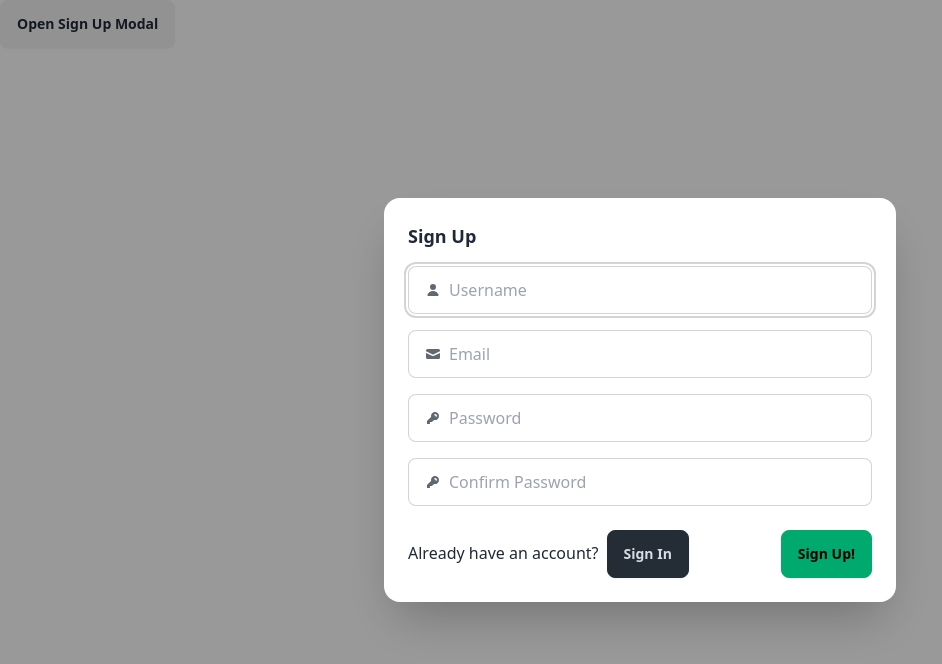
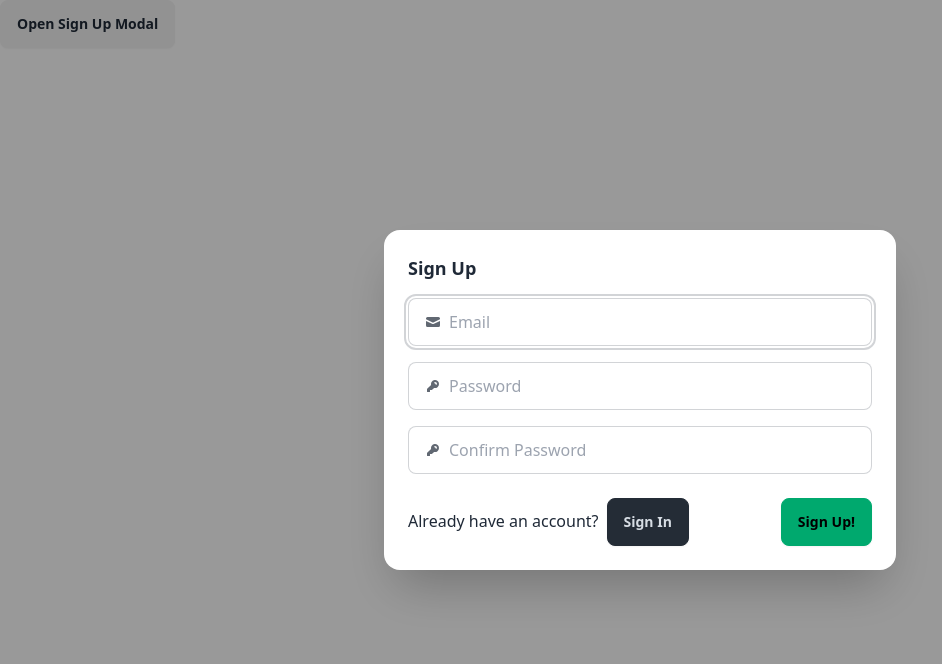
Before and after one commit to Lazerson-Design/event-scheduler, a React (Vite) app: page / in a window 1280 px wide. Shown: the top 664 px of the page, without its empty margins (0-942 px from the left). Built offline with nearby package versions, Linux system fonts and the light colour scheme.

Commit message:
signup page fertig

```diff
--- a/src/pages/SignUpPage.jsx
+++ b/src/pages/SignUpPage.jsx
@@ -1,6 +1,72 @@
-import React from "react";
+import React, { useState } from "react";
+import { useNavigate } from "react-router-dom";
 
 export default function SignUpPage() {
+  // Adding useState to manage form data (email, password, confirm password)
+  const [formData, setFormData] = useState({
+    email: "",
+    password: "",
+    confirmPassword: "", // Adding confirm password for additional logic
+  });
+
+  // useNavigate hook to programmatically navigate after successful sign-up
+  const navigate = useNavigate();
+
+  // Handle input changes for all form fields
+  const handleChange = (e) =>
+    setFormData((prev) => ({
+      ...prev, // Preserve previous state
+      [e.target.name]: e.target.value, // Update the state for the field that changed
+    }));
+
+  // Handle form submission to sign up the user
+  const handleSubmit = async (e) => {
+    e.preventDefault(); // Prevent form from refreshing the page
+
+    // Check if password and confirm password match
+    if (formData.password !== formData.confirmPassword) {
+      alert("Passwords do not match!"); // Show an alert if they don't match
+      return; // Prevent form submission if passwords don't match
+    }
+
+    // Log the form data before making the API call
+    console.log("Form Data:", formData);
+
+    try {
+      // API call to sign up the user
+      const res = await fetch(import.meta.env.VITE_API_URL + "/api/users", {
+        method: "POST",
+        headers: {
+          "Content-Type": "application/json", // Sending JSON data
+        },
+        body: JSON.stringify({
+          email: formData.email,
+          password: formData.password,
+        }),
+      });
+
+      /* ERROR MESSAGES */
+      if (res.status === 409) {
+        // Handle user already exists error
+        alert("User with this email already exists.");
+        return;
+      }
+
+      if (!res.ok) {
+        // Handle other errors
+        throw new Error("Something went wrong!");
+      }
+
+      const data = await res.json();
+      console.log(data);
+
+      // Navigate to login page after successful sign-up
+      navigate("/signin");
+    } catch (error) {
+      console.error(error);
+    }
+  };
+
   return (
     <div className="container mx-auto">
       {/* Button to open the Sign Up modal */}
@@ -16,26 +82,8 @@ export default function SignUpPage() {
         <div className="modal-box">
           <h3 className="font-bold text-lg">Sign Up</h3>
 
-          {/* Form to handle user sign up */}
-          <form method="dialog">
-            {/* Username Input */}
-            <label className="input input-bordered flex items-center gap-2 mt-4">
-              <svg
-                xmlns="http://www.w3.org/2000/svg"
-                viewBox="0 0 16 16"
-                fill="currentColor"
-                className="h-4 w-4 opacity-70"
-              >
-                <path d="M8 8a3 3 0 1 0 0-6 3 3 0 0 0 0 6ZM12.735 14c.618 0 1.093-.561.872-1.139a6.002 6.002 0 0 0-11.215 0c-.22.578.254 1.139.872 1.139h9.47Z" />
-              </svg>
-              <input
-                type="text"
-                className="grow"
-                placeholder="Username"
-                required
-              />
-            </label>
-
+          {/* Updated form to handle form submission and controlled inputs */}
+          <form onSubmit={handleSubmit}>
             {/* Email Input */}
             <label className="input input-bordered flex items-center gap-2 mt-4">
               <svg
@@ -51,6 +99,9 @@ export default function SignUpPage() {
                 type="email"
                 className="grow"
                 placeholder="Email"
+                name="email" // Name attribute for state binding
+                value={formData.email} // Bind to formData.email
+                onChange={handleChange} // Update state on input change
                 required
               />
             </label>
@@ -73,6 +124,9 @@ export default function SignUpPage() {
                 type="password"
                 className="grow"
                 placeholder="Password"
+                name="password" // Name attribute for state binding
+                value={formData.password} // Bind to formData.password
+                onChange={handleChange} // Update state on input change
                 required
               />
             </label>
@@ -87,7 +141,7 @@ export default function SignUpPage() {
               >
                 <path
                   fillRule="evenodd"
-                  d="M14 6a4 4 0 0 1-4.899 3.899l-1.955 1.955a.5.5 0 0 1-.353.146H5v1.5a.5.5 0 0 1-.5.5h-2a.5.5 0 0 1-.5-.5v-2.293a.5.5 0 0 1 .146-.353l3.955-3.955A4 4 0 1 1 14 6Zm-4-2a.75.75 0 0 0 0 1.5.5.5 0 0 1 .5.5.75.75 0 0 0 1.5 0 2 2 0 0 0-2-2Z"
+                  d="M14 6a4 4 0 0 1-4.899 3.899l-1.955 1.955a.5.5 0 0 1-.353.146H5v1.5a.5.5 0 0 1-.5.5h-2a.5.5 0 0 1-.5-.5v-2.293a.5.5 0 0 1 .146-.353l3.955-3.955A4 4 1 1 1 14 6Zm-4-2a.75.75 0 0 0 0 1.5.5.5 0 0 1 .5.5.75.75 0 0 0 1.5 0 2 2 0 0 0-2-2Z"
                   clipRule="evenodd"
                 />
               </svg>
@@ -95,6 +149,9 @@ export default function SignUpPage() {
                 type="password"
                 className="grow"
                 placeholder="Confirm Password"
+                name="confirmPassword" // Name attribute for state binding
+                value={formData.confirmPassword} // Bind to formData.confirmPassword
+                onChange={handleChange} // Update state on input change
                 required
               />
             </label>
@@ -104,7 +161,11 @@ export default function SignUpPage() {
               <div>
                 {/* Link to Sign In for users who already have an account */}
                 <p className="inline mr-2">Already have an account?</p>
-                <button type="button" className="btn btn-active btn-neutral">
+                <button
+                  type="button"
+                  className="btn btn-active btn-neutral"
+                  onClick={() => navigate("/signin")} // Use navigate to redirect to the Sign In page
+                >
                   Sign In
                 </button>
               </div>
--- /dev/null
+++ b/src/pages/signinlogic.jsx
@@ -0,0 +1,84 @@
+import { useState } from "react";
+// import { useNavigate } from 'react-router-dom';  // Uncomment if navigation is needed after login
+
+// Defining the LogIn functional component
+const LogIn = () => {
+  // Using useState to manage form data (email and password) as a state object
+  const [formData, setFormData] = useState({
+    email: "", // Initial state for email
+    password: "", // Initial state for password
+  });
+
+  // const navigate = useNavigate();  // useNavigate hook can be used to redirect after successful login
+
+  // Handler function for form input changes. This function is called whenever the user types in the form fields.
+  // It updates the formData state with the new input value.
+  const handleChange = (e) =>
+    setFormData((prev) => ({
+      ...prev, // Spread the previous state
+      [e.target.name]: e.target.value, // Dynamically update the specific field (either email or password) based on the input field's name
+    }));
+
+  // Handler function for form submission. This function is called when the form is submitted.
+  const handleSubmit = async (e) => {
+    e.preventDefault(); // Prevent the default form submission behavior (page reload)
+
+    try {
+      // Sending a POST request to the server to log in the user.
+      const res = await fetch(
+        import.meta.env.VITE_API_URL + "/api/auth/login",
+        {
+          method: "POST", // HTTP method
+          headers: {
+            "Content-Type": "application/json", // Sending the request as JSON
+          },
+          body: JSON.stringify(formData), // Converting the form data (email and password) into a JSON string for the request body
+        }
+      );
+
+      // Parsing the response data as JSON
+      const data = await res.json();
+      console.log(data); // Logging the response data (e.g., token, user info)
+
+      // Optionally, after successful login, navigate to a different page
+      // navigate('/dashboard');  // Uncomment and update this line to redirect after login, if needed
+    } catch (error) {
+      // Logging any error that occurs during the request
+      console.error(error);
+    }
+  };
+
+  // The return statement defines the UI of the component
+  return (
+    <div>
+      {/* Displaying a title for the log-in form */}
+      Log in
+      {/* Form element, onSubmit triggers handleSubmit */}
+      <form onSubmit={handleSubmit}>
+        {/* Input field for email, name and value are bound to the formData state */}
+        <input
+          type="email"
+          name="email"
+          placeholder="email"
+          value={formData.email} // Controlled input, value is bound to formData.email
+          onChange={handleChange} // Calls handleChange when the input changes
+        />
+        <br />
+        {/* Input field for password */}
+        <input
+          type="password"
+          name="password"
+          placeholder="password"
+          value={formData.password} // Controlled input, value is bound to formData.password
+          onChange={handleChange} // Calls handleChange when the input changes
+        />
+        <br />
+        {/* Submit button */}
+        <button>Submit</button>
+      </form>
+    </div>
+  );
+};
+
+// Exporting the LogIn component as the default export
+export default LogIn;
--- /dev/null
+++ b/src/pages/signuplogic.jsx
@@ -0,0 +1,87 @@
+{
+  /* BASIC FUNKTIONEN FÜR SIGN UP */
+}
+// Importing necessary hooks from React and react-router-dom
+import { useState } from "react";
+import { useNavigate } from "react-router-dom";
+
+// Defining the SignUp functional component
+const SignUp = () => {
+  // Using useState to manage form data (email and password) as a state object
+  const [formData, setFormData] = useState({
+    email: "", // Initial state for email
+    password: "", // Initial state for password
+  });
+
+  // Using the useNavigate hook to programmatically navigate the user to a different route
+  const navigate = useNavigate();
+
+  // Handler function for form input changes. This function is called whenever the user types in the form fields.
+  // It updates the formData state with the new input value.
+  const handleChange = (e) =>
+    setFormData((prev) => ({
+      ...prev, // Spread the previous state
+      [e.target.name]: e.target.value, // Dynamically update the specific field (either email or password) based on the input field's name
+    }));
+
+  // Handler function for form submission. This function is called when the form is submitted.
+  const handleSubmit = async (e) => {
+    e.preventDefault(); // Prevent the default form submission behavior (page reload)
+
+    try {
+      // Sending a POST request to the server to register a new user.
+      // Using import.meta.env to access environment variables (VITE_API_URL in this case).
+      const res = await fetch(import.meta.env.VITE_API_URL + "/api/users", {
+        method: "POST", // HTTP method
+        headers: {
+          "Content-Type": "application/json", // Sending the request as JSON
+        },
+        body: JSON.stringify(formData), // Converting the form data (email and password) into a JSON string for the request body
+      });
+
+      // Parsing the response data as JSON
+      const data = await res.json();
+      console.log(data); // Logging the response data (e.g., success message, user data)
+
+      // Navigating to the login page after successful registration
+      navigate("/login");
+    } catch (error) {
+      // Logging any error that occurs during the request
+      console.error(error);
+    }
+  };
+
+  // The return statement defines the UI of the component
+  return (
+    <div>
+      {/* Displaying a title for the sign-up form */}
+      Sign up for our awesome service
+      {/* Form element, onSubmit triggers handleSubmit */}
+      <form onSubmit={handleSubmit}>
+        {/* Input field for email, name and value are bound to the formData state */}
+        <input
+          type="email"
+          name="email"
+          placeholder="email"
+          value={formData.email} // Controlled input, value is bound to formData.email
+          onChange={handleChange} // Calls handleChange when the input changes
+        />
+        <br />
+        {/* Input field for password */}
+        <input
+          type="password"
+          name="password"
+          placeholder="password"
+          value={formData.password} // Controlled input, value is bound to formData.password
+          onChange={handleChange} // Calls handleChange when the input changes
+        />
+        <br />
+        {/* Submit button */}
+        <button>Submit</button>
+      </form>
+    </div>
+  );
+};
+
+// Exporting the SignUp component as the default export
+export default SignUp;
```
Also changed, not shown: 1 other file (tests, documents, lock files or other folders).
